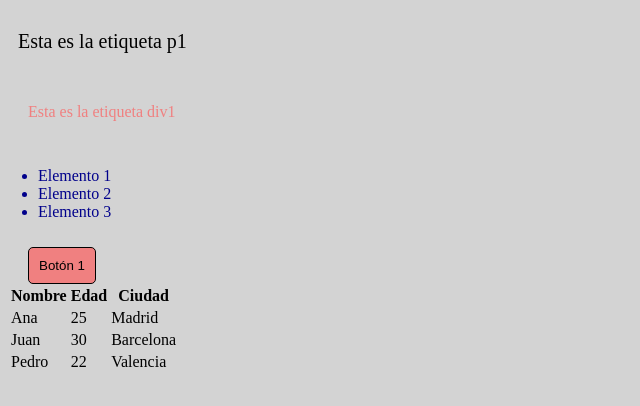
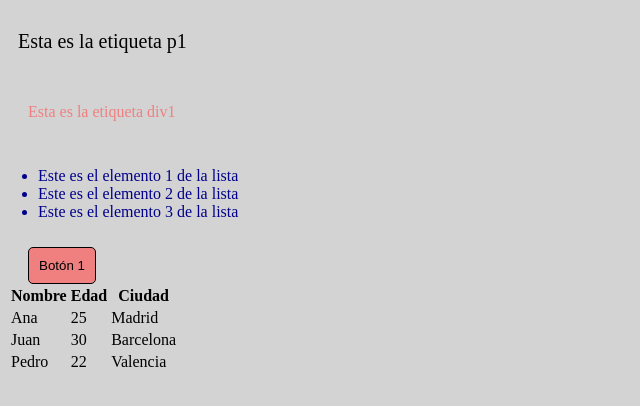
Before and after one commit to marilorequejo6/ReferenciasDOM-Ejercicios, a website with bundled scripts: page public/index.html in a window 1280 px wide. Shown: the whole page, without its empty margins (0-640 px from the left). Built offline with nearby package versions, Linux system fonts and the light colour scheme.

Commit message:
2 JS DOM Paseando entre etiquetas

```diff
--- a/public/index.html
+++ b/public/index.html
@@ -12,9 +12,9 @@
     <p id="parrafo1">Esta es la etiqueta p1</p>
     <div id="div1">Esta es la etiqueta div1</div>
     <ul id="lista1">
-        <li>Elemento 1</li>
-        <li>Elemento 2</li>
-        <li>Elemento 3</li>
+        <li>Este es el elemento 1 de la lista</li>
+        <li>Este es el elemento 2 de la lista</li>
+        <li>Este es el elemento 3 de la lista</li>
     </ul>
     <button id="boton1">Botón 1</button>
 
```
Also changed, not shown: public/javascript/script.js (+24 -7 lines), 1 other file.
